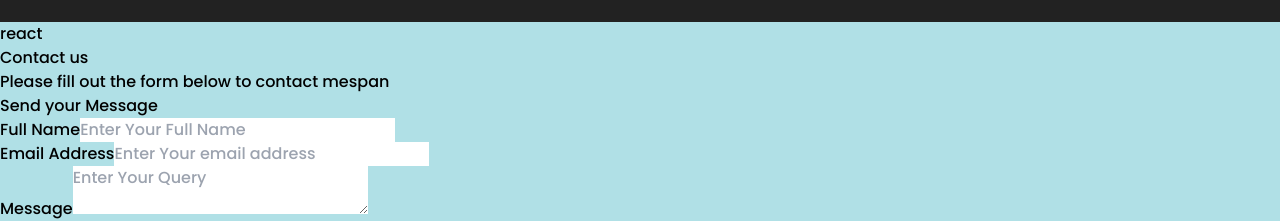
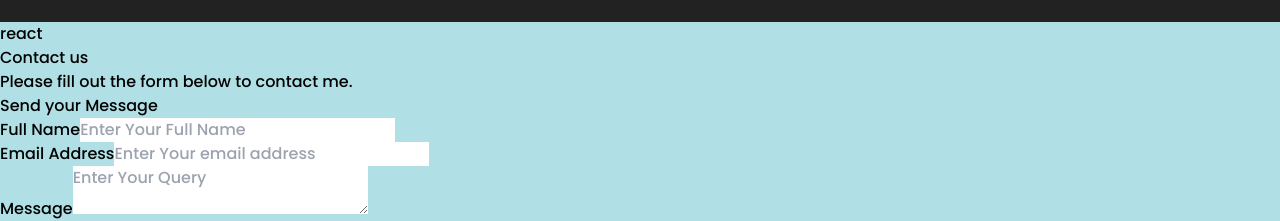
Before and after one commit to Aman5685/Portfolio_Page, a React (Vite) app: page / in a window 1280 px wide. Shown: the part 9024-9245 px from the top of the page. Built offline with nearby package versions, Linux system fonts and the light colour scheme.

Commit message:
contact heading changed

```diff
--- a/src/Components/Contact.jsx
+++ b/src/Components/Contact.jsx
@@ -25,7 +25,7 @@ function Contact() {
     <>
     <div name="Contacts" className="max-w-screen-2xl container mx-auto px-4 md:px-20 my-16">
       <h1 className="text-3xl font-bold mb-4">Contact us</h1>
-      <span>Please fill out the form below to contact mespan</span>
+      <span>Please fill out the form below to contact me.</span>
         <div className="flex flex-col items-center justify-center mt-5">
           <form onSubmit={handleSubmit(onSubmit)}
            // action="https://getform.io/f/ayvpgjkb"
```
